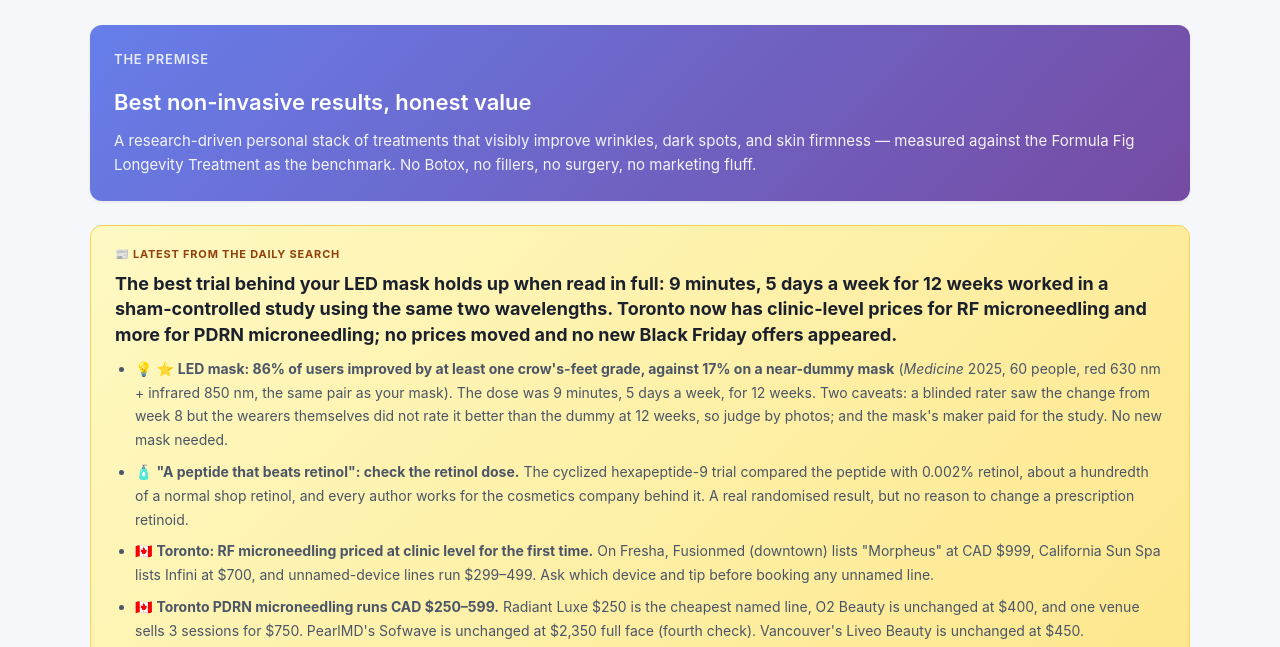
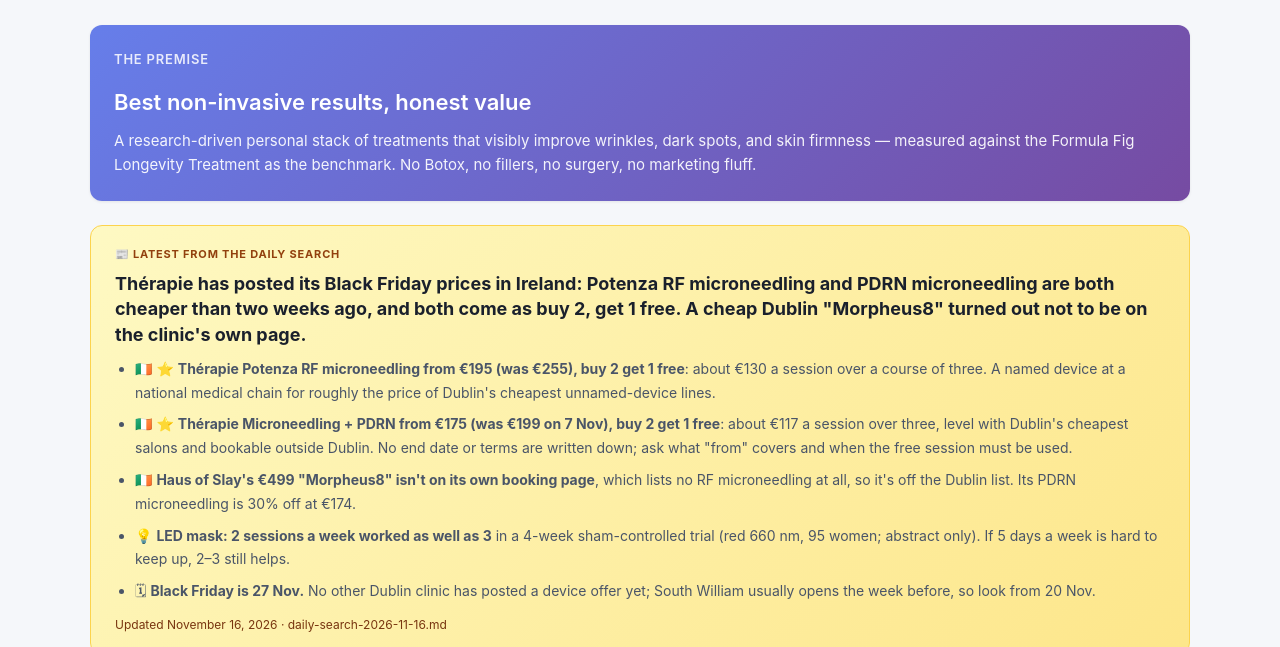
Before and after one commit to jewels-ice/skincare-stack-2026, a plain HTML site: page index.html in a window 1280 px wide. Shown: the part 133-780 px from the top of the page. Drawn offline with Linux system fonts and the light colour scheme.

Commit message:
Daily search 2026-11-16: Therapie Black Friday Potenza EUR 195 and PDRN microneedling EUR 175, buy 2 get 1 free

```diff
--- a/index.html
+++ b/index.html
@@ -334,15 +334,15 @@
 <!-- DAILY-SEARCH-PANEL-START — auto-maintained by skincare-daily-search task. Don't hand-edit; the task rewrites this block when flags appear. -->
 <div class="digest-panel">
   <div class="digest-label">📰 Latest from the Daily Search</div>
-  <div class="digest-headline">The best trial behind your LED mask holds up when read in full: 9 minutes, 5 days a week for 12 weeks worked in a sham-controlled study using the same two wavelengths. Toronto now has clinic-level prices for RF microneedling and more for PDRN microneedling; no prices moved and no new Black Friday offers appeared.</div>
+  <div class="digest-headline">Thérapie has posted its Black Friday prices in Ireland: Potenza RF microneedling and PDRN microneedling are both cheaper than two weeks ago, and both come as buy 2, get 1 free. A cheap Dublin "Morpheus8" turned out not to be on the clinic's own page.</div>
   <ul style="font-size: 14px; color: #4a5568; margin-top: 10px; padding-left: 20px; line-height: 1.7;">
-    <li>💡 ⭐ <strong>LED mask: 86% of users improved by at least one crow's-feet grade, against 17% on a near-dummy mask</strong> (<em>Medicine</em> 2025, 60 people, red 630 nm + infrared 850 nm, the same pair as your mask). The dose was 9 minutes, 5 days a week, for 12 weeks. Two caveats: a blinded rater saw the change from week 8 but the wearers themselves did not rate it better than the dummy at 12 weeks, so judge by photos; and the mask's maker paid for the study. No new mask needed.</li>
-    <li>🧴 <strong>"A peptide that beats retinol": check the retinol dose.</strong> The cyclized hexapeptide-9 trial compared the peptide with 0.002% retinol, about a hundredth of a normal shop retinol, and every author works for the cosmetics company behind it. A real randomised result, but no reason to change a prescription retinoid.</li>
-    <li>🇨🇦 <strong>Toronto: RF microneedling priced at clinic level for the first time.</strong> On Fresha, Fusionmed (downtown) lists "Morpheus" at CAD $999, California Sun Spa lists Infini at $700, and unnamed-device lines run $299–499. Ask which device and tip before booking any unnamed line.</li>
-    <li>🇨🇦 <strong>Toronto PDRN microneedling runs CAD $250–599.</strong> Radiant Luxe $250 is the cheapest named line, O2 Beauty is unchanged at $400, and one venue sells 3 sessions for $750. PearlMD's Sofwave is unchanged at $2,350 full face (fourth check). Vancouver's Liveo Beauty is unchanged at $450.</li>
-    <li>🗓 <strong>Black Friday is 27 Nov and nothing new has appeared.</strong> Thérapie is still the only Irish clinic with a sale up; confirm its prices when you book. No Toronto, Vancouver or other Dublin clinic has posted an offer. For K-beauty, Olive Young's windows are 25–27 Nov and 30 Nov–6 Dec.</li>
+    <li>🇮🇪 ⭐ <strong>Thérapie Potenza RF microneedling from €195 (was €255), buy 2 get 1 free</strong>: about €130 a session over a course of three. A named device at a national medical chain for roughly the price of Dublin's cheapest unnamed-device lines.</li>
+    <li>🇮🇪 ⭐ <strong>Thérapie Microneedling + PDRN from €175 (was €199 on 7 Nov), buy 2 get 1 free</strong>: about €117 a session over three, level with Dublin's cheapest salons and bookable outside Dublin. No end date or terms are written down; ask what "from" covers and when the free session must be used.</li>
+    <li>🇮🇪 <strong>Haus of Slay's €499 "Morpheus8" isn't on its own booking page</strong>, which lists no RF microneedling at all, so it's off the Dublin list. Its PDRN microneedling is 30% off at €174.</li>
+    <li>💡 <strong>LED mask: 2 sessions a week worked as well as 3</strong> in a 4-week sham-controlled trial (red 660 nm, 95 women; abstract only). If 5 days a week is hard to keep up, 2–3 still helps.</li>
+    <li>🗓 <strong>Black Friday is 27 Nov.</strong> No other Dublin clinic has posted a device offer yet; South William usually opens the week before, so look from 20 Nov.</li>
   </ul>
-  <div class="digest-meta">Updated November 15, 2026 · daily-search-2026-11-15.md</div>
+  <div class="digest-meta">Updated November 16, 2026 · daily-search-2026-11-16.md</div>
 </div>
 <!-- DAILY-SEARCH-PANEL-END -->
 
```
